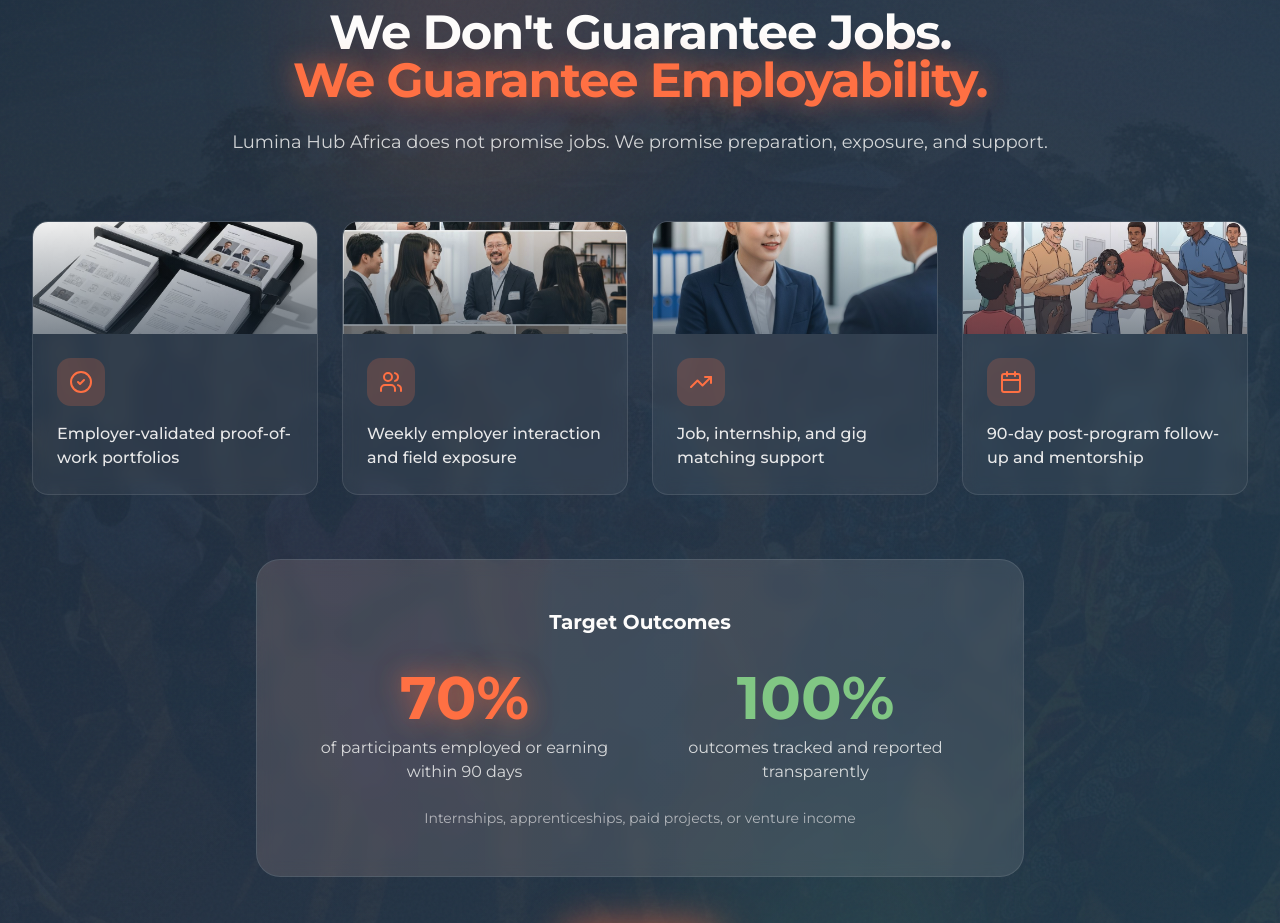
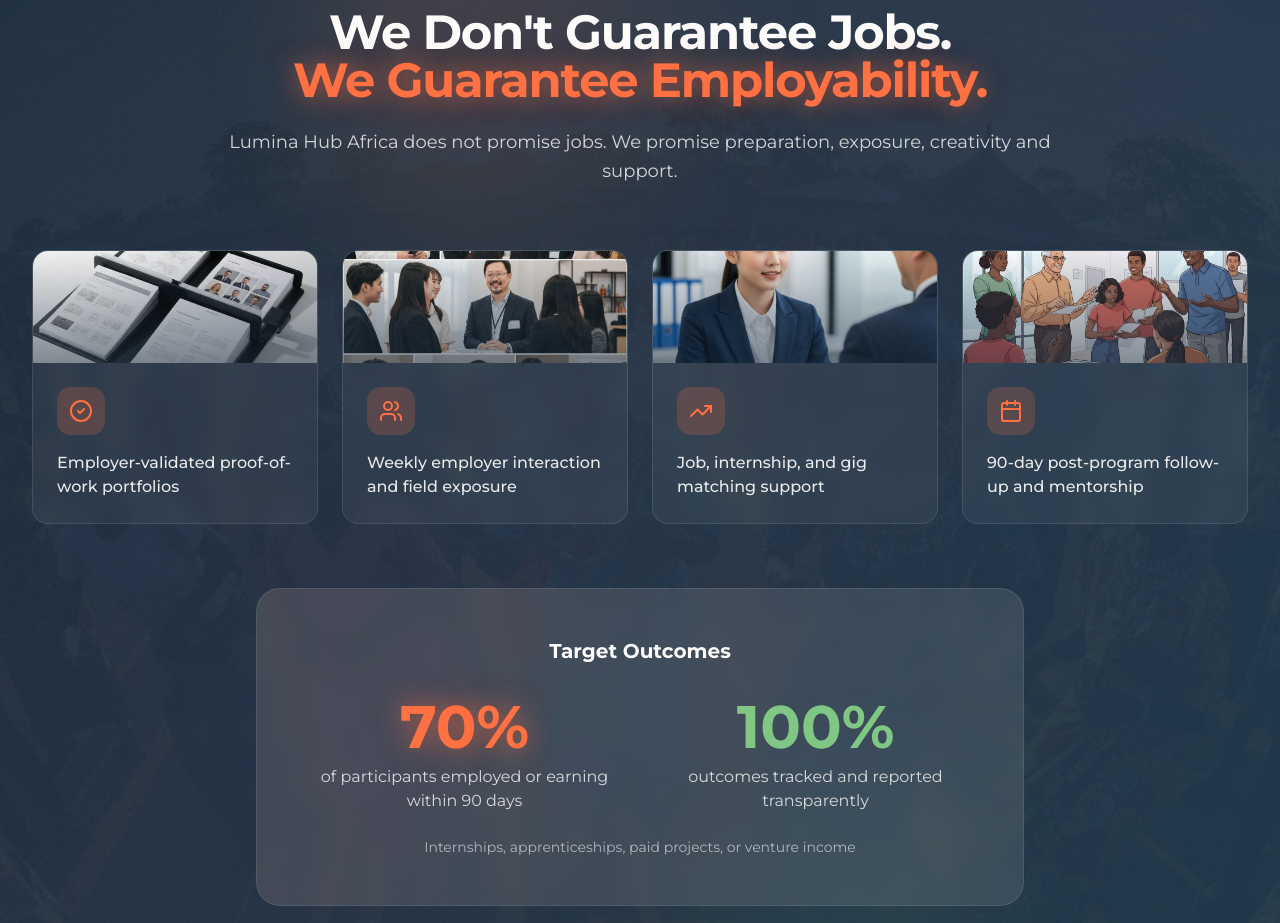
Before and after one commit to FKN237/Lumina-Jipange-Program-Website, a Next.js app: page / in a window 1280 px wide. Shown: the part 8460-9383 px from the top of the page. Built offline with nearby package versions, Linux system fonts and the light colour scheme.

Commit message:
Added some info in the outsomes section

```diff
--- a/components/outcomes-section.tsx
+++ b/components/outcomes-section.tsx
@@ -92,7 +92,7 @@ export function OutcomesSection() {
             We Don't Guarantee Jobs. <span className="text-primary animate-text-glow">We Guarantee Employability.</span>
           </h2>
           <p className="reveal duration-700 text-lg text-secondary-foreground/80 leading-relaxed">
-            Lumina Hub Africa does not promise jobs. We promise preparation, exposure, and support.
+            Lumina Hub Africa does not promise jobs. We promise preparation, exposure, creativity and support.
           </p>
         </div>
 
```
